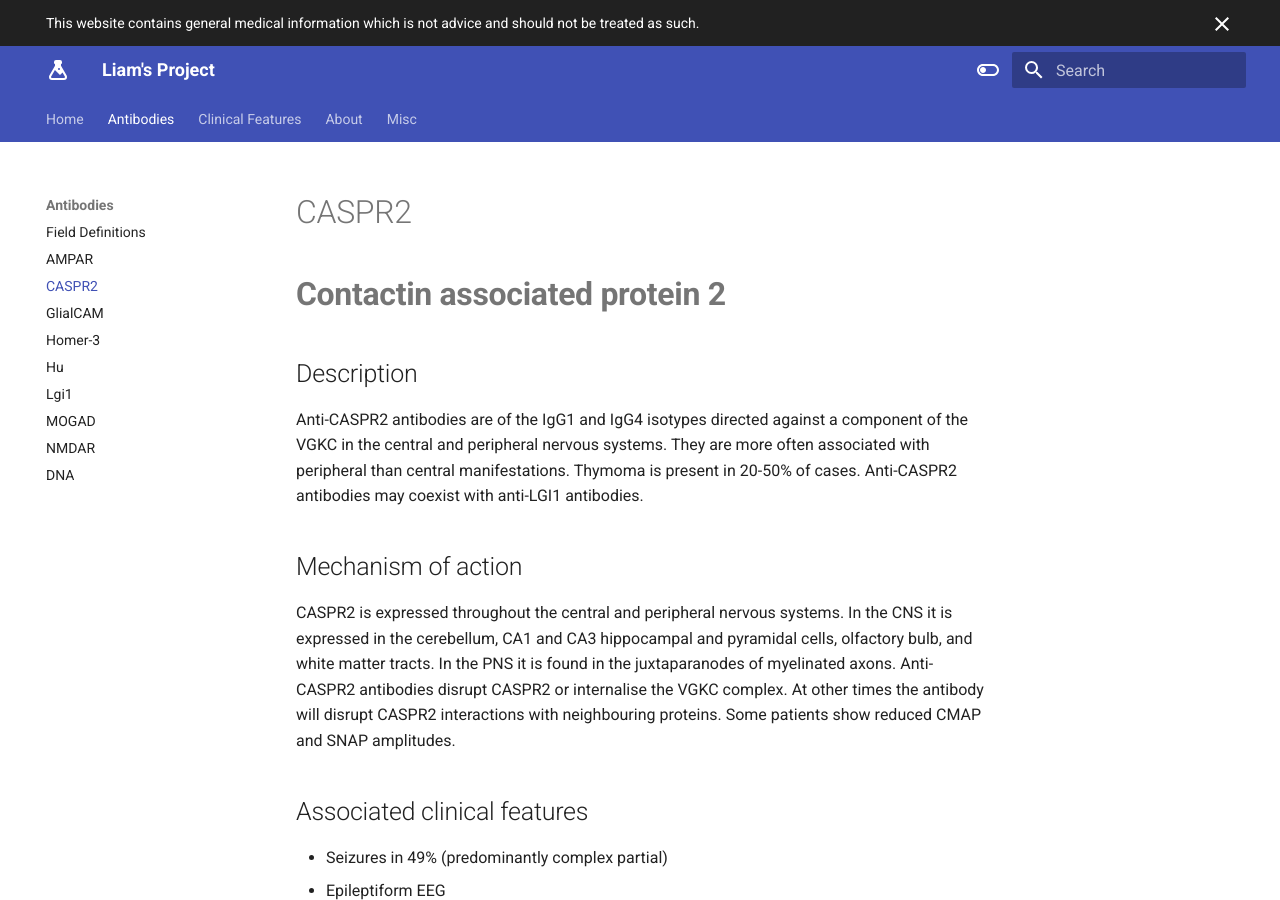
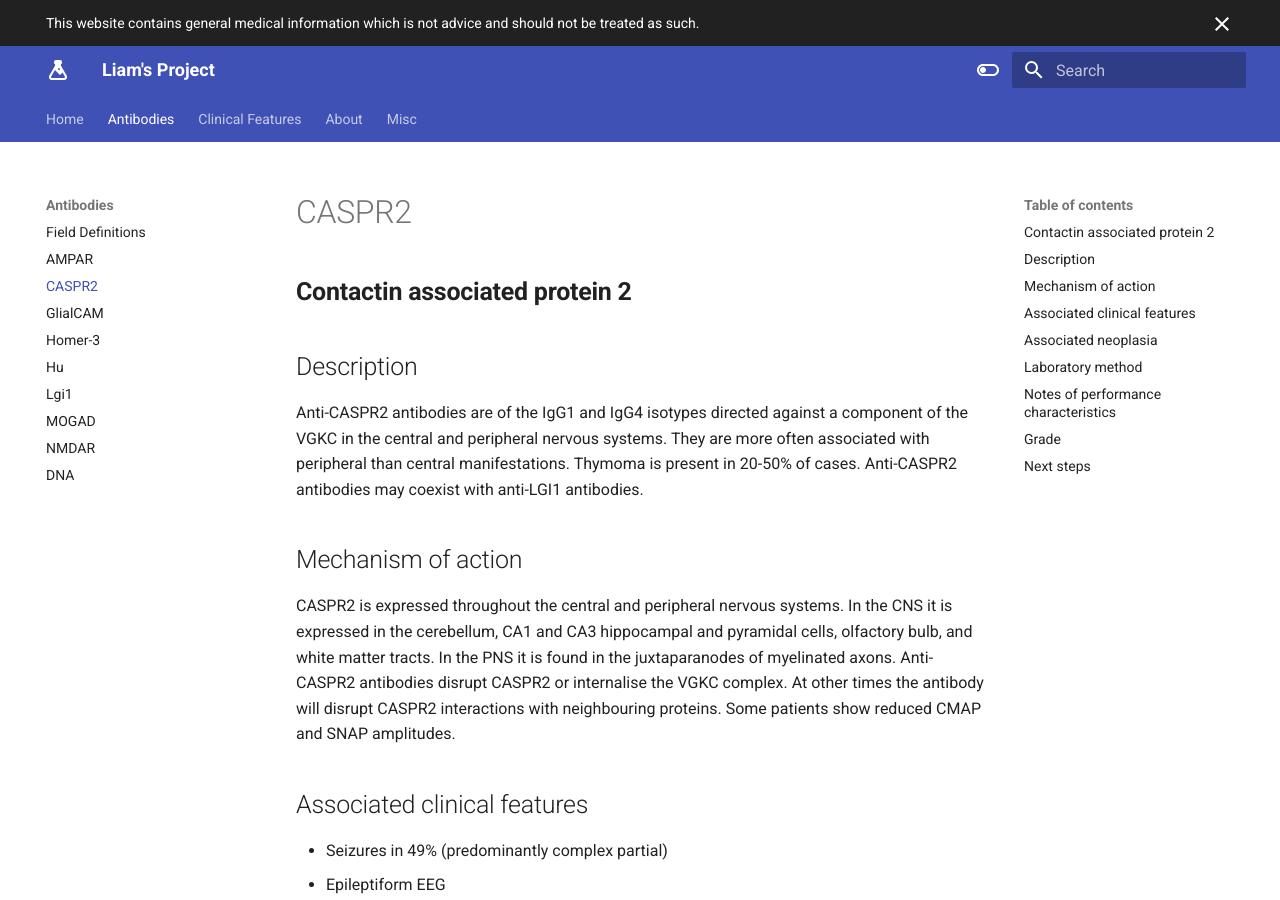
Before and after one commit to monchee/liamsproject, an MkDocs documentation site: the page built from docs/antibodies/caspr2.md, in a window 1280 px wide and 900 px high. Built offline with MkDocs 1.6.1 and Material for MkDocs 9.7.7, drawn with Linux system fonts in a browser that asks for light colours; plug-ins that fetch from the network failed and are left out.

Commit message:
Update caspr2.md

```diff
--- a/docs/antibodies/caspr2.md
+++ b/docs/antibodies/caspr2.md
@@ -17,7 +17,7 @@ tags:
 
 # CASPR2
 
-# **Contactin associated protein 2**
+## **Contactin associated protein 2**
 
 ## Description
 Anti-CASPR2 antibodies are of the IgG1 and IgG4 isotypes directed against a component of the VGKC in the central and peripheral nervous systems. They are more often associated with peripheral than central manifestations.
```
